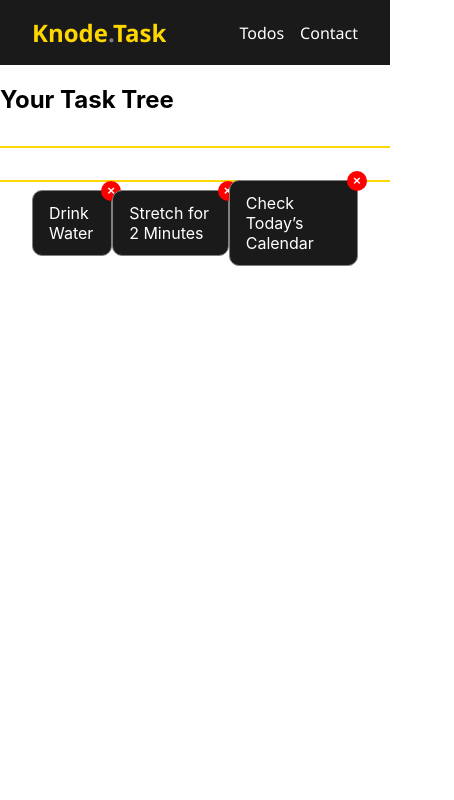
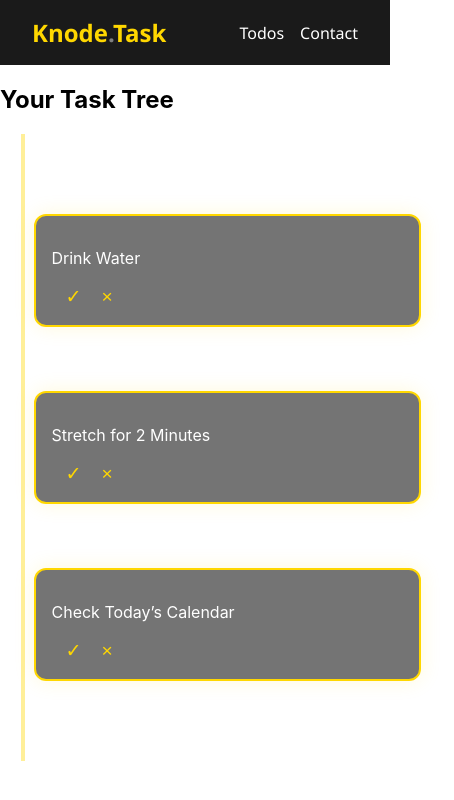
Before and after one commit to CodyKeith9/project-3, a React (Create React App) app: page /todos in a window 390 px wide. Shown: the top 800 px of the page, 454 px wide, since content can reach past the window. Built offline with nearby package versions, Linux system fonts and the light colour scheme.

Commit message:
Implement vertical TaskTree layout and responsive fixes

```diff
--- a/src/components/TaskTree.css
+++ b/src/components/TaskTree.css
@@ -1,57 +1,102 @@
-.task-tree-container {
+/* Redesigned TaskTree.css based on Draw.io layout */
+
+.task-tree-vertical {
   position: relative;
-  padding: 2rem;
-  margin-top: 2rem;
-  border-top: 2px solid gold;
+  padding: 3rem 2rem;
+  width: 100%;
+  display: flex;
+  flex-direction: column;
+  align-items: center;
 }
 
-.task-line {
+/* Center spine */
+.task-tree-vertical::before {
+  content: "";
   position: absolute;
-  top: 2rem;
-  left: 0;
-  right: 0;
-  height: 2px;
-  background-color: gold;
+  top: 0;
+  bottom: 0;
+  left: 50%;
+  width: 4px;
+  background: gold;
+  transform: translateX(-50%);
   z-index: 0;
 }
 
-.task-nodes {
-  list-style: none;
-  display: flex;
-  justify-content: space-around;
-  align-items: center;
-  padding: 0;
-  margin: 0;
+.task-card {
   position: relative;
+  width: 40%;
+  margin: 2rem 0;
+  padding: 1.5rem;
+  border: 2px solid gold;
+  border-radius: 12px;
+  background: rgba(24, 24, 24, 0.6);
+  backdrop-filter: blur(8px);
+  color: white;
+  box-shadow: 0 0 20px rgba(255, 215, 0, 0.15);
+  transition: all 0.3s ease;
   z-index: 1;
 }
 
-.task-node {
-  background-color: #1a1a1a;
-  color: white;
-  padding: 0.75rem 1rem;
-  border: 1px solid gray;
-  border-radius: 10px;
-  cursor: pointer;
-  transition: 0.3s ease;
-  position: relative;
+.task-card.left {
+  align-self: flex-start;
+  margin-right: auto;
+  transform: translateX(-10%);
 }
 
-.task-node.completed {
-  text-decoration: line-through;
-  opacity: 0.6;
+.task-card.right {
+  align-self: flex-end;
+  margin-left: auto;
+  transform: translateX(10%);
 }
 
-.delete-btn {
-  position: absolute;
-  top: -10px;
-  right: -10px;
-  background-color: red;
+.task-card.completed {
+  opacity: 0.6;
+  text-decoration: line-through;
+}
+
+.task-content {
+  display: flex;
+  justify-content: space-between;
+  align-items: center;
+}
+
+.task-actions button {
+  background: none;
+  border: none;
+  color: gold;
+  font-size: 1.2rem;
+  margin-left: 0.5rem;
+  cursor: pointer;
+  transition: 0.2s;
+}
+
+.task-actions button:hover {
   color: white;
-  border: none;
-  border-radius: 50%;
-  width: 20px;
-  height: 20px;
-  font-weight: bold;
-  cursor: pointer;
+  text-shadow: 0 0 5px gold;
 }
+
+@media screen and (max-width: 1200px) {
+  .task-card {
+    width: 60%;
+    transform: none !important;
+    margin-left: auto;
+    margin-right: auto;
+  }
+}
+
+@media screen and (max-width: 768px) {
+  .task-card {
+    width: 90%;
+    padding: 1rem;
+  }
+
+  .task-tree-vertical::before {
+    left: 5%;
+    background: rgba(255, 215, 0, 0.4);
+  }
+
+  .task-content {
+    flex-direction: column;
+    align-items: flex-start;
+  }
+}
--- a/src/components/TaskTree.jsx
+++ b/src/components/TaskTree.jsx
@@ -2,16 +2,21 @@ import './TaskTree.css';
 
 function TaskTree({ tasks, onToggleComplete, onDelete }) {
   return (
-    <div className="task-tree-container">
-      <div className="task-line" />
-      <ul className="task-nodes">
-        {tasks.map((task) => (
-          <li key={task.id} className={`task-node ${task.completed ? 'completed' : ''}`}>
-            <span onClick={() => onToggleComplete(task.id)}>{task.text}</span>
-            <button className="delete-btn" onClick={() => onDelete(task.id)}>×</button>
-          </li>
-        ))}
-      </ul>
+    <div className="task-tree-vertical">
+      {tasks.map((task, index) => (
+        <div
+          key={task.id}
+          className={`task-card ${index % 2 === 0 ? 'left' : 'right'} ${task.completed ? 'completed' : ''}`}
+        >
+          <div className="task-content">
+            <p>{task.text}</p>
+            <div className="task-actions">
+              <button onClick={() => onToggleComplete(task.id)}>✓</button>
+              <button onClick={() => onDelete(task.id)}>×</button>
+            </div>
+          </div>
+        </div>
+      ))}
     </div>
   );
 }
```
